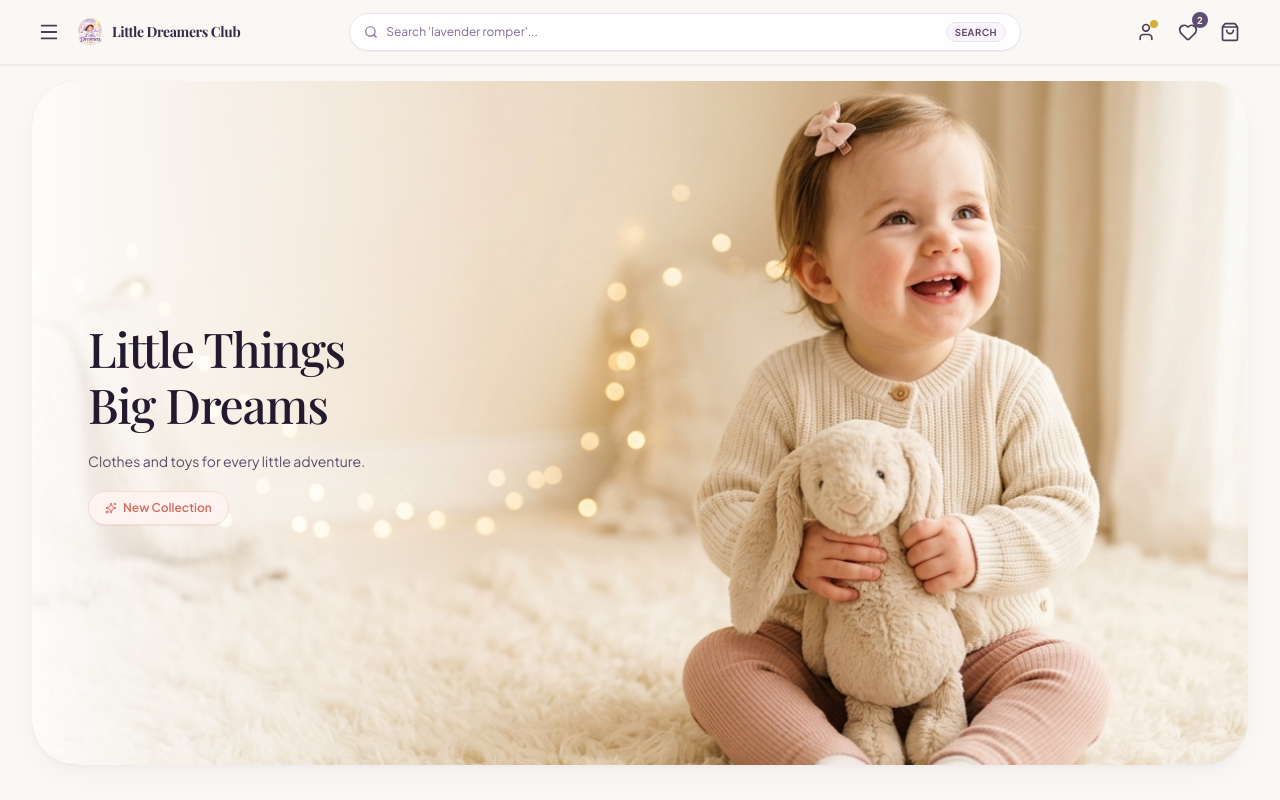
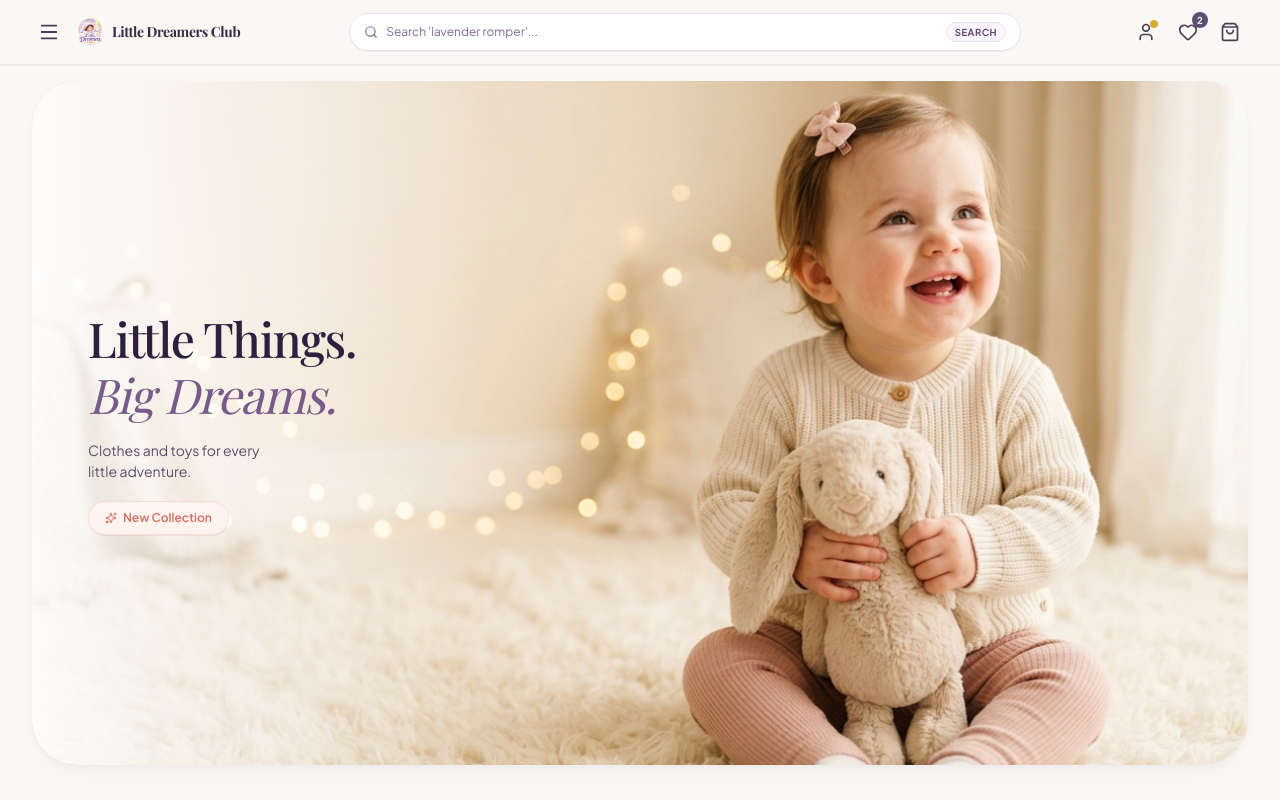
Before and after one commit to NIKITNEUPANE/little-dreamers-club, a Next.js app: page / in a window 1280 px wide. Shown: the top 800 px of the page. Built offline with nearby package versions, Linux system fonts and the light colour scheme; no server answers; the database is empty; a web font is replaced by a local one.

Commit message:
feat: apply reference dual-color palette for Little Things. Big Dreams. and wrap subheadline with little adventure

```diff
--- a/components/home/HeroSection.tsx
+++ b/components/home/HeroSection.tsx
@@ -48,10 +48,10 @@ const CATEGORY_QUICK_LINKS = [
 export const HeroSection: React.FC<HeroSectionProps> = ({ content }) => {
   const data = {
     badge: content?.badge || 'New Collection',
-    headline: content?.headline || 'Little Things\nBig Dreams',
+    headline: content?.headline || 'Little Things.\nBig Dreams.',
     subheadline:
       content?.subheadline ||
-      'Clothes and toys for every little adventure.',
+      'Clothes and toys for every\nlittle adventure.',
     primary_cta_text: content?.primary_cta_text || 'New Collection',
     primary_cta_link: content?.primary_cta_link || '/shop?sort=newest',
     image_url: content?.image_url || '/images/hero-lifestyle.jpg',
@@ -66,7 +66,7 @@ export const HeroSection: React.FC<HeroSectionProps> = ({ content }) => {
           <div className="absolute inset-0">
             <Image
               src={data.image_url}
-              alt="Little Things Big Dreams"
+              alt="Little Things. Big Dreams."
               fill
               priority
               loading="eager"
@@ -79,18 +79,15 @@ export const HeroSection: React.FC<HeroSectionProps> = ({ content }) => {
 
           {/* Left Content Column (Open, comfortable line spacing) */}
           <div className="relative z-10 w-full p-5 sm:p-10 lg:p-14 max-w-[215px] sm:max-w-md lg:max-w-lg flex flex-col justify-center">
-            {/* Main Headline with luxury editorial serif font */}
-            <h1 className="font-editorial text-2xl sm:text-4xl lg:text-5xl font-medium text-[#241A30] tracking-tight leading-[1.16] mb-3.5 sm:mb-4.5">
-              {data.headline.split('\n').map((line, idx) => (
-                <span key={idx} className="block">
-                  {line}
-                </span>
-              ))}
+            {/* Main Headline with dual-color palette matching reference image */}
+            <h1 className="font-editorial text-2xl sm:text-4xl lg:text-5xl font-medium tracking-tight leading-[1.16] mb-3.5 sm:mb-4.5">
+              <span className="block text-[#2D1F3D]">Little Things.</span>
+              <span className="block italic text-[#785B88] font-normal">Big Dreams.</span>
             </h1>
 
-            {/* Subheadline with breathing room */}
-            <p className="text-[0.74rem] sm:text-sm text-[#5B4C68] leading-[1.45] font-normal max-w-[185px] sm:max-w-xs mb-4 sm:mb-5">
-              {data.subheadline}
+            {/* Subheadline with little moved down next to adventure */}
+            <p className="text-[0.74rem] sm:text-sm text-[#5B4C68] leading-[1.45] font-normal max-w-[195px] sm:max-w-xs mb-4 sm:mb-5">
+              Clothes and toys for every<br />little adventure.
             </p>
 
             {/* Clickable New Collection Button at Bottom of Text with Logo on Left */}
--- a/lib/db/seed-data.ts
+++ b/lib/db/seed-data.ts
@@ -602,8 +602,8 @@ export const INITIAL_STORE_CONTENT: StoreContent = {
   },
   hero_section: {
     badge: 'New Collection',
-    headline: 'Little Things\nBig Dreams',
-    subheadline: 'Clothes and toys for every little adventure.',
+    headline: 'Little Things.\nBig Dreams.',
+    subheadline: 'Clothes and toys for every\nlittle adventure.',
     primary_cta_text: 'New Collection',
     primary_cta_link: '/shop?sort=newest',
     secondary_cta_text: 'Explore Collection',
```
